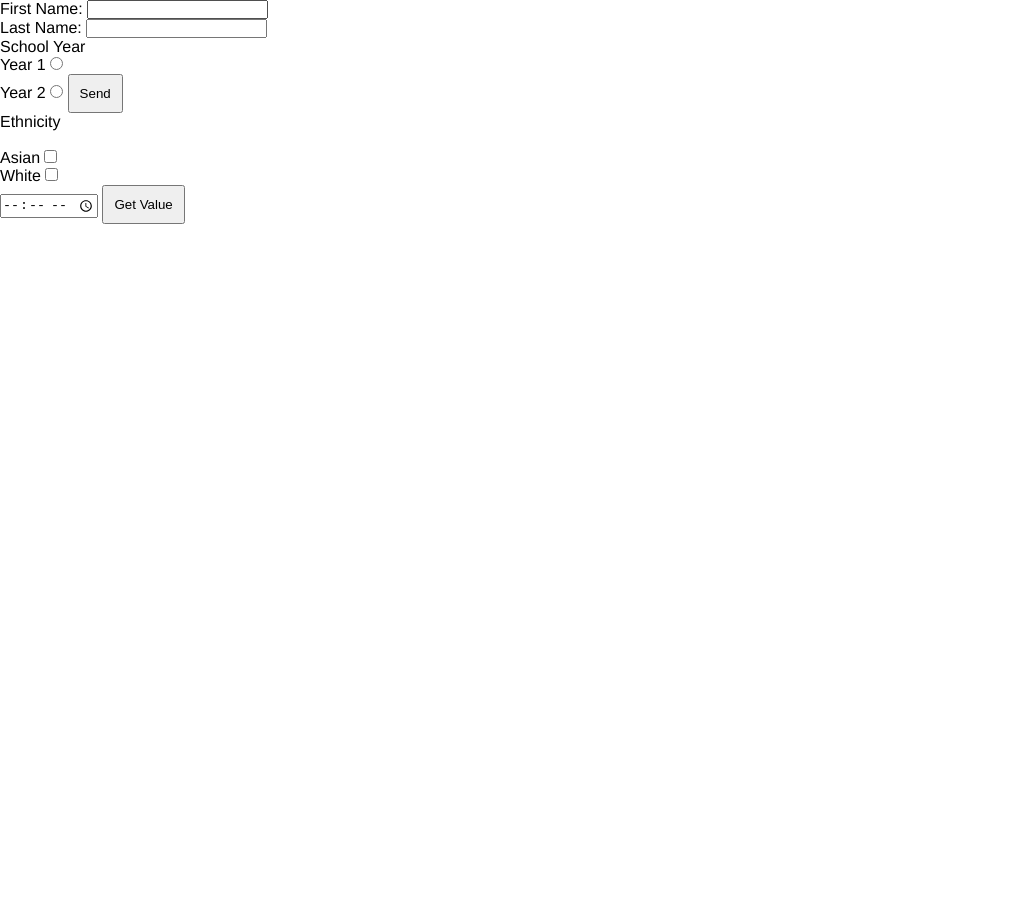
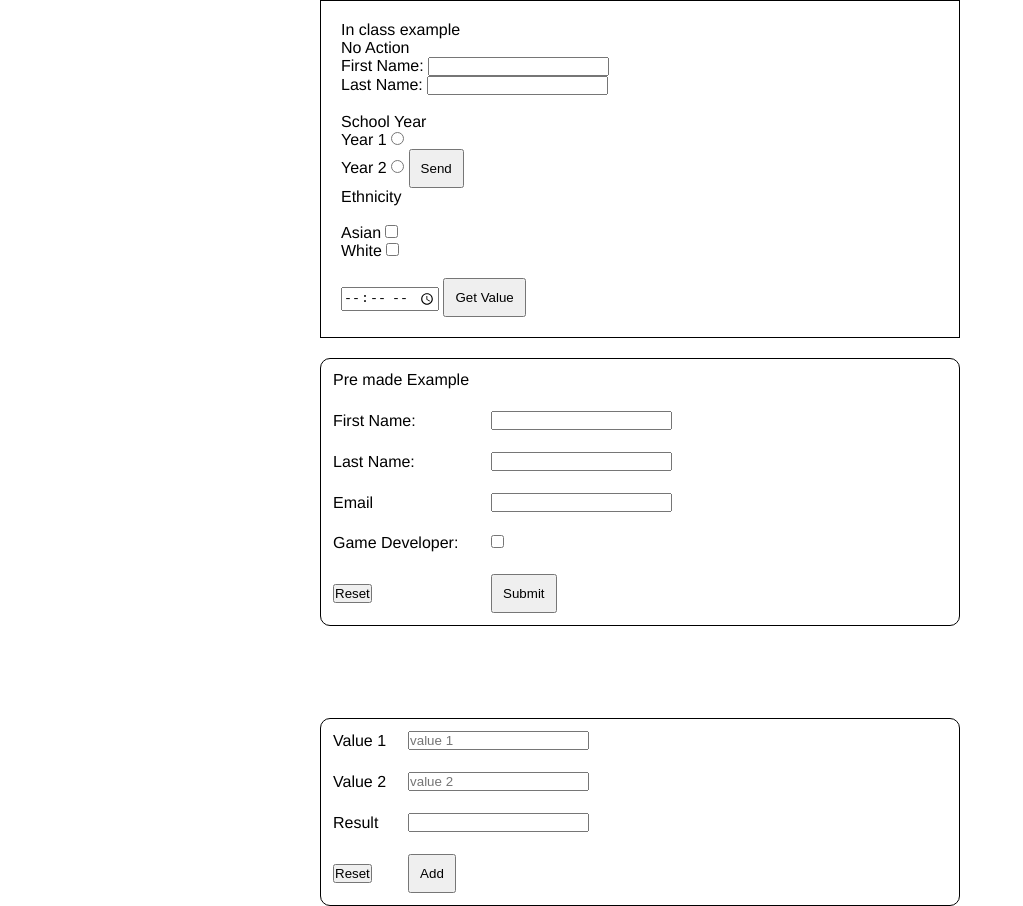
Before and after one commit to WCramRTC/Lecture_13_Forms, a plain HTML site: page index.html in a window 1280 px wide. Shown: the whole page, without its empty margins (0-1023 px from the left). Before the commit the page ends 800 px from the top, so only its background shows below. Drawn offline with Linux system fonts and the light colour scheme.

Commit message:
Updated Examples

```diff
--- a/index.html
+++ b/index.html
@@ -10,35 +10,39 @@
 <body>
 
 
-    <form action="https://www.rtc.edu" method="get">
+    <form id="frm-in-class">
+        <p>In class example</p>
+        <p>No Action</p>
         <label for="fName">First Name: </label>
         <input type="text" id="fName" name="fName"><br>
         <label for="lName">Last Name: </label>
         <input type="text" id="lName"><br>
-
+        <br>
         <p>School Year</p>
         <label for="rBtn1">Year 1</label>
         <input type="radio" id="rBtn1" name="group_1">
         <br><label for="rBtn1">Year 2</label>
         <input type="radio" id="rBtn1" name="group_1">
         <input type="submit" value="Send">
-
+        <br>
         <p>Ethnicity</p><br>
         <label>Asian</label>
         <input type="checkbox" name="chkAsian"><br>
         <label>White</label>
         <input type="checkbox" name="chkWhite"><br>
-
+        <br>
+        <label></label>
         <input type="time">
         <input type="button" value="Get Value" id="btnDisplay">
     </form>
 
-    <script src="js/js.js"></script>
 
-</body>
-</html>
+    <form>
 
-        <!-- <table>
+        <table>
+            <tr>
+                <td>Pre made Example</td>
+            </tr>
             <tr>
                 <td>
                     <label for="fName">First Name: </label>
@@ -50,10 +54,39 @@
             <tr><td><label for="lName">Last Name: </label></td><td><input type="text" name="lName"></td></tr>
             <tr><td><label for="email">Email </label></td><td><input type="text" name="email"></td></tr>
             <tr>
-                <td><label>Game Developer:</label></td><td><input type="time"></td>
+                <td><label>Game Developer:</label></td><td><input type="checkbox"></td>
             </tr>
             <tr>
                 <td><input type="reset" value="Reset"></td>
                 <td><input type="submit" value="Submit"></td>
             </tr>
-        </table> -->
+        </table>
+    </form>
+
+    <form>
+
+        <table>
+           <tr>
+               <td><label>Value 1</label></td><br>
+               <td><input placeholder="value 1" id="value-1"></td>
+           </tr>
+           <tr>
+            <td><label>Value 2</label></td><br>
+            <td><input placeholder="value 2" id="value-2"></td>
+        </tr>
+        <tr>
+            <td><label>Result</label></td><br>
+            <td><input id="txtDisplay" readonly></td>
+        </tr>
+        <tr>
+            <td><input type="reset"></td><br>
+            <td><input type="button" id="btnAdd" value="Add"></td>
+        </tr>
+        </table>
+    </form>
+
+
+    <script src="js/js.js"></script>
+
+</body>
+</html>
--- a/js/js.js
+++ b/js/js.js
@@ -1,13 +1,17 @@
-const userInput_1 = document.getElementById('fName');
-const userInput_2 = document.getElementById('lName');
-const btnDispaly = document.getElementById('btnDisplay');
+const userInput_1 = document.getElementById('value-1');
+const userInput_2 = document.getElementById('value-2');
+const display_result = document.getElementById('txtDisplay');
+const btnDispaly = document.getElementById('btnAdd');
 
 
 
-btnDispaly.addEventListener('click', function() {
-    let value1 = parseInt(userInput_1.value);
+btnDispaly.addEventListener('click', AddValues);
+
+function AddValues() {
+
+let value1 = parseInt(userInput_1.value);
 let value2 = parseInt(userInput_2.value);
+let addedValues = value1 + value2;
+display_result.value = addedValues;
 
-alert(value1 + value2);
-
-})
+}
--- a/style/style.css
+++ b/style/style.css
@@ -9,6 +9,7 @@ html {
 }
 
 table {
+    min-width: 400px;
     width: 50%;
     margin: 0 auto;
     display: block;
@@ -24,3 +25,11 @@ table td {
 input[type="submit"], input[type="button"] {
     padding: 10px;
 }
+
+#frm-in-class {
+    border: 1px solid black;
+    width: 50%;
+    min-width: 400px;
+    margin: 0 auto;
+    padding: 20px;
+}
```
